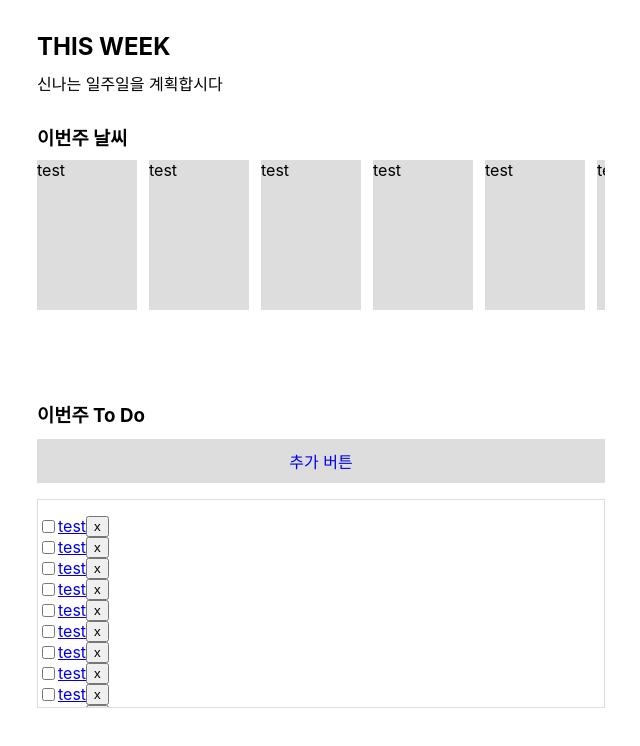
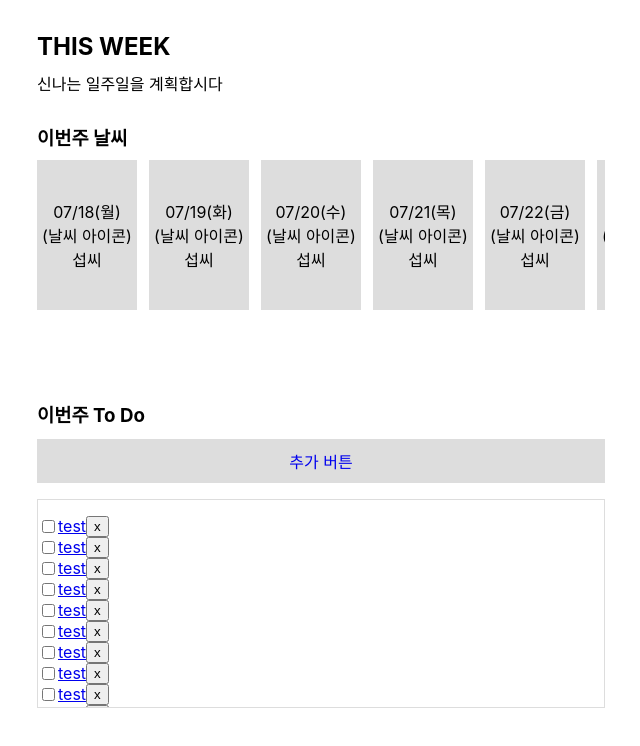
Before and after one commit to raeyoung-kim/week-todo, a React (Create React App) app: page / in a window 1280 px wide. Shown: the top 746 px of the page, without its empty margins (319-959 px from the left). Built offline with nearby package versions, Linux system fonts and the light colour scheme.

Commit message:
WeekWeather 오늘 날짜 스크롤 이동

```diff
--- a/src/components/WeatherItem/index.tsx
+++ b/src/components/WeatherItem/index.tsx
@@ -1,6 +1,11 @@
 import React from 'react';
+import { WEEK } from 'src/services/data';
 
-const WeatherItem: React.FC = () => {
+interface Props {
+  data: string;
+}
+
+const WeatherItem: React.FC<Props> = ({ data }) => {
   return (
     <article
       style={{
@@ -11,9 +16,18 @@ const WeatherItem: React.FC = () => {
         height: '100%',
         backgroundColor: '#ddd',
         marginRight: 12,
+        display: 'flex',
+        flexDirection: 'column',
+        alignItems: 'center',
+        justifyContent: 'center',
       }}
     >
-      test
+      <p>
+        {data.slice(5, 10).split('-').join('/')}({WEEK[new Date(data).getDay()]}
+        )
+      </p>
+      <span>(날씨 아이콘)</span>
+      <p>섭씨</p>
     </article>
   );
 };
--- a/src/components/WeekWeather/index.tsx
+++ b/src/components/WeekWeather/index.tsx
@@ -1,4 +1,5 @@
-import React from 'react';
+import React, { useEffect, useRef, useState } from 'react';
+import { getCurrentWeek } from 'src/services/utils';
 import WeatherItem from '../WeatherItem';
 
 interface Props {
@@ -6,10 +7,20 @@ interface Props {
 }
 
 const WeekWeather: React.FC<Props> = ({ title }) => {
+  const weatherRef = useRef<HTMLDivElement>(null);
+  const [currentWeek] = useState(getCurrentWeek());
+
+  useEffect(() => {
+    if (weatherRef) {
+      weatherRef.current?.scrollTo(currentWeek.currenyDay * 112, 0);
+    }
+  }, [weatherRef]);
+
   return (
     <section>
       {title ? <h3 style={{ marginBottom: 10 }}>{title}</h3> : null}
       <div
+        ref={weatherRef}
         style={{
           display: 'flex',
           overflow: 'hidden',
@@ -17,8 +28,8 @@ const WeekWeather: React.FC<Props> = ({ title }) => {
           width: '100%',
         }}
       >
-        {[...Array(7)].map((el, i) => {
-          return <WeatherItem key={i} />;
+        {currentWeek.dates.map((el) => {
+          return <WeatherItem key={el} data={el} />;
         })}
       </div>
     </section>
--- a/src/containers/WriteTodo/index.tsx
+++ b/src/containers/WriteTodo/index.tsx
@@ -1,7 +1,44 @@
-import React from 'react';
+import React, { useLayoutEffect, useState } from 'react';
 import { Title } from 'src/components';
 
-const WriteTodo: React.FC = () => {
+interface Props {
+  data?: Todo;
+}
+
+const WriteTodo: React.FC<Props> = ({ data }) => {
+  const [todoData, setTodoData] = useState({
+    title: '',
+    description: '',
+    date: '',
+    isCheck: false,
+  });
+
+  const handleTodoSave = () => {
+    if (!todoData.title.length) {
+      return alert('제목을 입력해주세요 :)');
+    }
+
+    if (!todoData.date.length) {
+      return alert('Due Date를 설정해주세요 :)');
+    }
+
+    const todoList = window.localStorage.getItem('todo');
+    if (todoList) {
+      const newTodoList = JSON.parse(todoList);
+      newTodoList.push(todoData);
+      window.localStorage.setItem('todo', JSON.stringify(newTodoList));
+    } else {
+      const result = [todoData];
+      window.localStorage.setItem('todo', JSON.stringify(result));
+    }
+  };
+
+  useLayoutEffect(() => {
+    if (data) {
+      setTodoData(data);
+    }
+  }, []);
+
   return (
     <div
       style={{
@@ -23,6 +60,12 @@ const WriteTodo: React.FC = () => {
               padding: '0px 12px',
               marginTop: 8,
             }}
+            onChange={(e) =>
+              setTodoData({
+                ...todoData,
+                title: e.target.value,
+              })
+            }
           />
         </div>
       </div>
@@ -30,7 +73,13 @@ const WriteTodo: React.FC = () => {
         <h3>내용</h3>
         <textarea
           style={{ height: 150, width: '100%', marginTop: 8, resize: 'none' }}
-        ></textarea>
+          onChange={(e) =>
+            setTodoData({
+              ...todoData,
+              description: e.target.value,
+            })
+          }
+        />
       </div>
       <div>
         <h3>Due Date</h3>
@@ -42,9 +91,17 @@ const WriteTodo: React.FC = () => {
             padding: '0px 12px',
             marginTop: 8,
           }}
+          onChange={(e) =>
+            setTodoData({
+              ...todoData,
+              date: e.target.value,
+            })
+          }
         />
       </div>
-      <button style={{ height: 40 }}>저장 버튼</button>
+      <button style={{ height: 40 }} onClick={handleTodoSave}>
+        저장 버튼
+      </button>
     </div>
   );
 };
--- /dev/null
+++ b/src/services/data/index.ts
@@ -0,0 +1 @@
+export const WEEK = ['일', '월', '화', '수', '목', '금', '토'];
--- /dev/null
+++ b/src/services/utils/index.ts
@@ -0,0 +1,28 @@
+export const getCurrentWeek = () => {
+  const today = new Date();
+  const day = today.getDay();
+
+  const dates = [];
+
+  for (let i = 0; i < 7; i++) {
+    if (i < day) {
+      const date = new Date();
+      const x = day - i;
+      const newDate = today.getTime() - x * 60 * 60 * 24 * 1000;
+      date.setTime(newDate);
+      dates.push(date.toISOString());
+    } else if (i > day) {
+      const date = new Date();
+      const x = i - day;
+      const newDate = today.getTime() + x * 60 * 60 * 24 * 1000;
+      date.setTime(newDate);
+      dates.push(date.toISOString());
+    } else {
+      dates.push(today.toISOString());
+    }
+  }
+  return {
+    currenyDay: day,
+    dates,
+  };
+};
--- /dev/null
+++ b/src/types/index.d.ts
@@ -0,0 +1,6 @@
+type Todo = {
+  title: string;
+  description: string;
+  date: string;
+  isCheck: boolean;
+};
```
